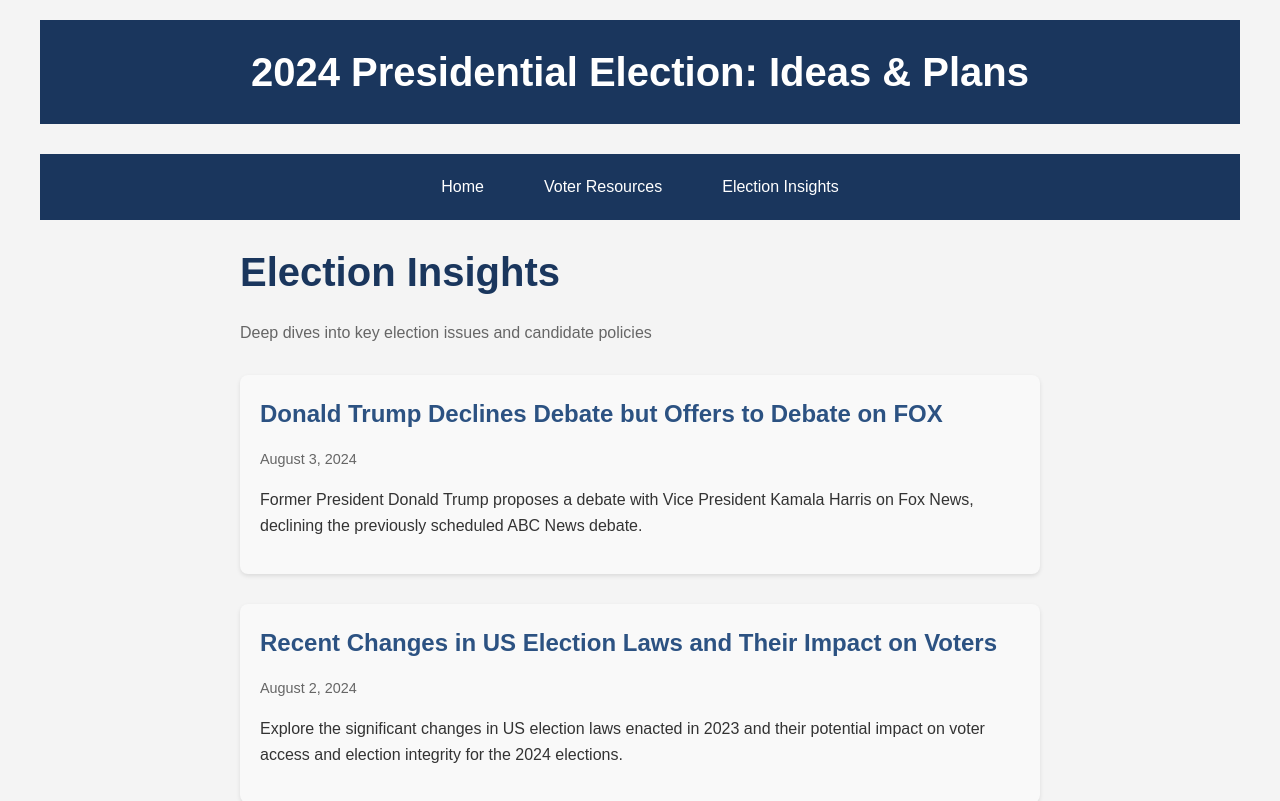
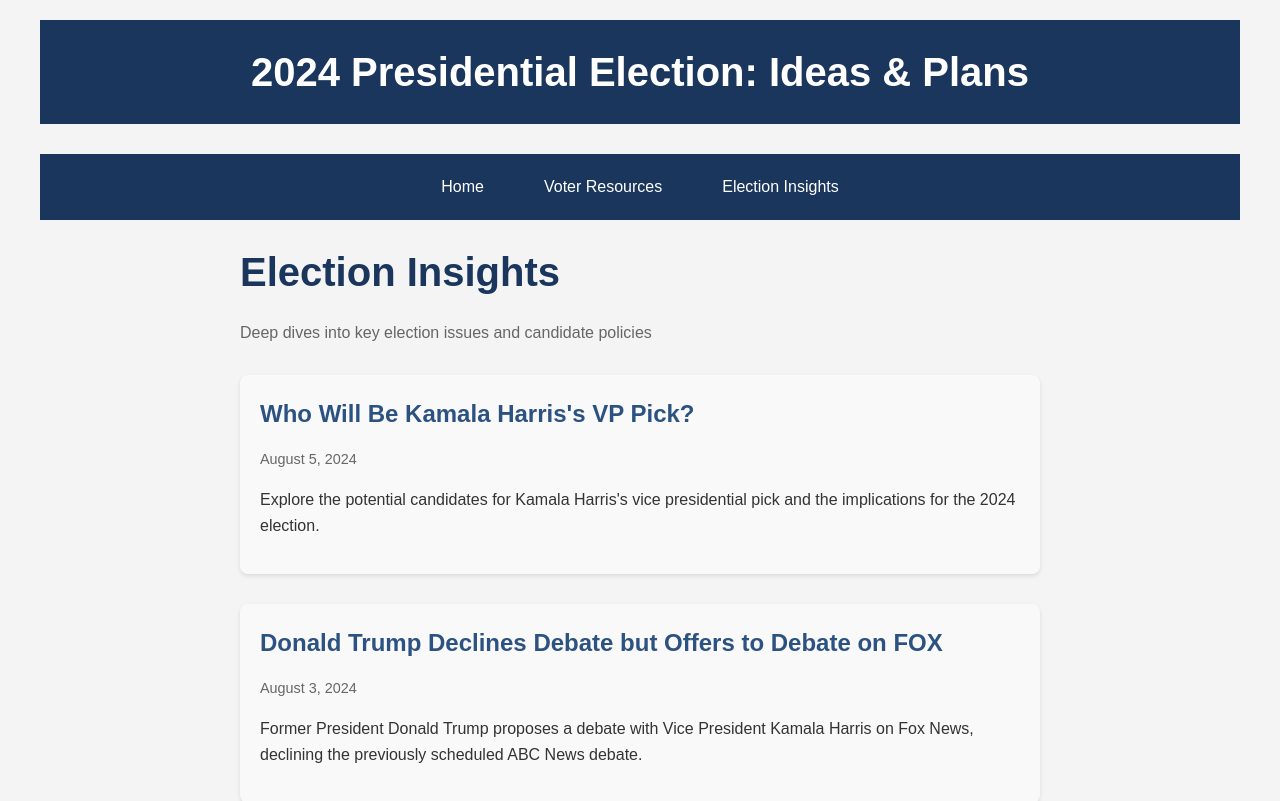
Before and after one commit to PaulMoreira/FactVerify, a React (Create React App) app: page /insights in a window 1280 px wide. Shown: the top 801 px of the page. Built offline with nearby package versions, Linux system fonts and the light colour scheme.

Commit message:
added a new article

```diff
--- a/src/articleData.js
+++ b/src/articleData.js
@@ -1,5 +1,92 @@
 // articleData.js
 export const articleData = [
+  {
+    id: "harris-vp-pick-2024",
+    date: "August 5, 2024",
+    headline: "Who Will Be Kamala Harris's VP Pick?",
+    summary: "Explore the potential candidates for Kamala Harris's vice presidential pick and the implications for the 2024 election.",
+    ogImage: "https://bloximages.newyork1.vip.townnews.com/thecheyennepost.com/content/tncms/assets/v3/editorial/e/9e/e9e39922-3b25-5def-8a3c-1146b3a6200e/66ac08ec3d532.image.jpg",
+    ogDescription: "As the 2024 election approaches, Vice President Kamala Harris is set to choose her running mate. Discover the top contenders and how this choice could shape the electoral landscape.",
+    content: `
+      <h1>Kamala Harris's Running Mate: The Top Contenders for 2024</h1>
+      <p>As the 2024 presidential election looms on the horizon, all eyes are on Vice President <strong>Kamala Harris</strong> as she prepares to select her running mate. With speculation reaching a fever pitch, the choice she makes could significantly shape the electoral landscape. Let's dive into the potential candidates, their strengths, and what this means for Harris and the Democratic party.</p>
+
+      <div class="image-gallery">
+        <div class="image-container">
+          <img class="article-image" alt="Image of Kamala Harris" src="https://bloximages.newyork1.vip.townnews.com/thecheyennepost.com/content/tncms/assets/v3/editorial/e/9e/e9e39922-3b25-5def-8a3c-1146b3a6200e/66ac08ec3d532.image.jpg">
+        </div>
+      </div>
+
+      <h2>Key Contenders</h2>
+      <ol>
+        <li><p><strong>Josh Shapiro (Governor of Pennsylvania)</strong></p>
+        <ul>
+          <li><strong>Background</strong>: Governor since 2023, previously served as Attorney General.</li>
+          <li><strong>Strengths</strong>: Popular in a crucial swing state; endorsed by notable figures like Chris Christie.</li>
+          <li><strong>Quote</strong>: "Extraordinarily popular" and "very talented politician" (Source: <a rel="noopener noreferrer" target="_blank" href="https://www.politico.com/news/2024/08/04/harris-vp-pick-sunday-clues-00172578">Politico</a>).</li>
+        </ul>
+        </li>
+        <li><p><strong>Mark Kelly (Senator from Arizona)</strong></p>
+        <ul>
+          <li><strong>Background</strong>: Former astronaut, advocate for gun control.</li>
+          <li><strong>Strengths</strong>: Represents another pivotal swing state; high favorability ratings.</li>
+          <li><strong>Poll Performance</strong>: Ranked highest among potential VP picks with a net rating of +10 (Source: <a rel="noopener noreferrer" target="_blank" href="https://www.forbes.com/sites/saradorn/2024/08/04/kamala-harris-vp-shortlist-three-running-mate-contenders-meeting-with-harris-today-as-decision-looms/">Forbes</a>).</li>
+        </ul>
+        </li>
+        <li><p><strong>Tim Walz (Governor of Minnesota)</strong></p>
+        <ul>
+          <li><strong>Background</strong>: Progressive leader with a growing national profile.</li>
+          <li><strong>Strengths</strong>: Strong leadership in a competitive state.</li>
+          <li><strong>Concerns</strong>: Viewed as too progressive by some critics (Source: <a rel="noopener noreferrer" target="_blank" href="https://www.cbsnews.com/news/kamala-harris-vice-president-candidates/">CBS News</a>).</li>
+        </ul>
+        </li>
+        <li><p><strong>Andy Beshear (Governor of Kentucky)</strong></p>
+        <ul>
+          <li><strong>Background</strong>: Focuses on local issues, re-elected in a traditionally Republican state.</li>
+          <li><strong>Strengths</strong>: Moderate appeal, resonates with swing voters.</li>
+          <li><strong>Quote</strong>: Hesitant to leave office unless it significantly benefits Kentucky (Source: <a rel="noopener noreferrer" target="_blank" href="https://www.forbes.com/sites/saradorn/2024/08/04/kamala-harris-vp-shortlist-three-running-mate-contenders-meeting-with-harris-today-as-decision-looms/">Forbes</a>).</li>
+        </ul>
+        </li>
+        <li><p><strong>Pete Buttigieg (Transportation Secretary)</strong></p>
+        <ul>
+          <li><strong>Background</strong>: Former mayor and recognized figure in the Biden administration.</li>
+          <li><strong>Strengths</strong>: National visibility and experience within the Democratic Party.</li>
+          <li><strong>Challenges</strong>: Scrutiny over past performance in the 2020 primaries (Source: <a rel="noopener noreferrer" target="_blank" href="https://www.cbsnews.com/news/kamala-harris-vice-president-candidates/">CBS News</a>).</li>
+        </ul>
+        </li>
+      </ol>
+
+      <h2>Unique Insights and Statistics</h2>
+      <ul>
+        <li><strong>Electoral Strategy</strong>: Harris is focusing on candidates who can secure pivotal states like Pennsylvania and Arizona for the Democrats (Source: <a rel="noopener noreferrer" target="_blank" href="https://apnews.com/article/kamala-harris-shapiro-kelly-walz-beshear-vp-3b792c18b033b330ae59b45570ca56c1">AP News</a>).</li>
+        <li><strong>Polling Dynamics</strong>: Picking Shapiro could swing Pennsylvania, a state Biden narrowly won in 2020 (Source: <a rel="noopener noreferrer" target="_blank" href="https://www.politico.com/news/2024/08/04/harris-vp-pick-sunday-clues-00172578">Politico</a>).</li>
+        <li><strong>Diversity and Representation</strong>: Each candidate brings unique demographics that can enhance Harris's appeal among key voter segments.</li>
+      </ul>
+
+      <h2>Did You Know?</h2>
+      <p>Harris is not just looking for a running mate but a strong governing partner. Her choice could reflect a balance between electoral strategy and collaborative governance. The last VP pick to have a substantial impact on an election was <strong>Joe Biden</strong> in 2008, who brought significant experience to the ticket.</p>
+
+      <h2>Conclusion</h2>
+      <p>Harris's selection for a vice presidential candidate is a pivotal moment that could define the 2024 election. With strong contenders vying for the position, her decision will likely hinge on balancing electoral strategy with the need for effective governance. Who do you think will ultimately join her on the ticket, and what impact will they have?</p>
+
+      <h2>Further Reading</h2>
+      <ul>
+        <li><a rel="noopener noreferrer" target="_blank" href="https://apnews.com/article/kamala-harris-shapiro-kelly-walz-beshear-vp-3b792c18b033b330ae59b45570ca56c1">AP News</a></li>
+        <li><a rel="noopener noreferrer" target="_blank" href="https://www.politico.com/news/2024/08/04/harris-vp-pick-sunday-clues-00172578">Politico</a></li>
+        <li><a rel="noopener noreferrer" target="_blank" href="https://www.forbes.com/sites/saradorn/2024/08/04/kamala-harris-vp-shortlist-three-running-mate-contenders-meeting-with-harris-today-as-decision-looms/">Forbes</a></li>
+        <li><a rel="noopener noreferrer" target="_blank" href="https://www.cbsnews.com/news/kamala-harris-vice-president-candidates/">CBS News</a></li>
+      </ul>
+
+      <div class="image-gallery">
+        <div class="image-container">
+          <img class="article-image" alt="Image of Kamala Harris" src="https://media-cldnry.s-nbcnews.com/image/upload/t_fit-1500w,f_auto,q_auto:best/rockcms/2024-08/240801-Kamala-Harris-Atlanta-aa-213p-52aee4.jpg">
+        </div>
+        <div class="image-container">
+          <img class="article-image" alt="Image of Kamala Harris" src="https://www.aljazeera.com/wp-content/uploads/2024/07/AFP__20240727__366F6R3__v2__HighRes__UsVotePoliticsHarris-1722180586.jpg?resize=770%2C513&amp;quality=80">
+        </div>
+      </div>
+    `
+  },
   {
     id: "trump-fox-debate-proposal",
     date: "August 3, 2024",
```
